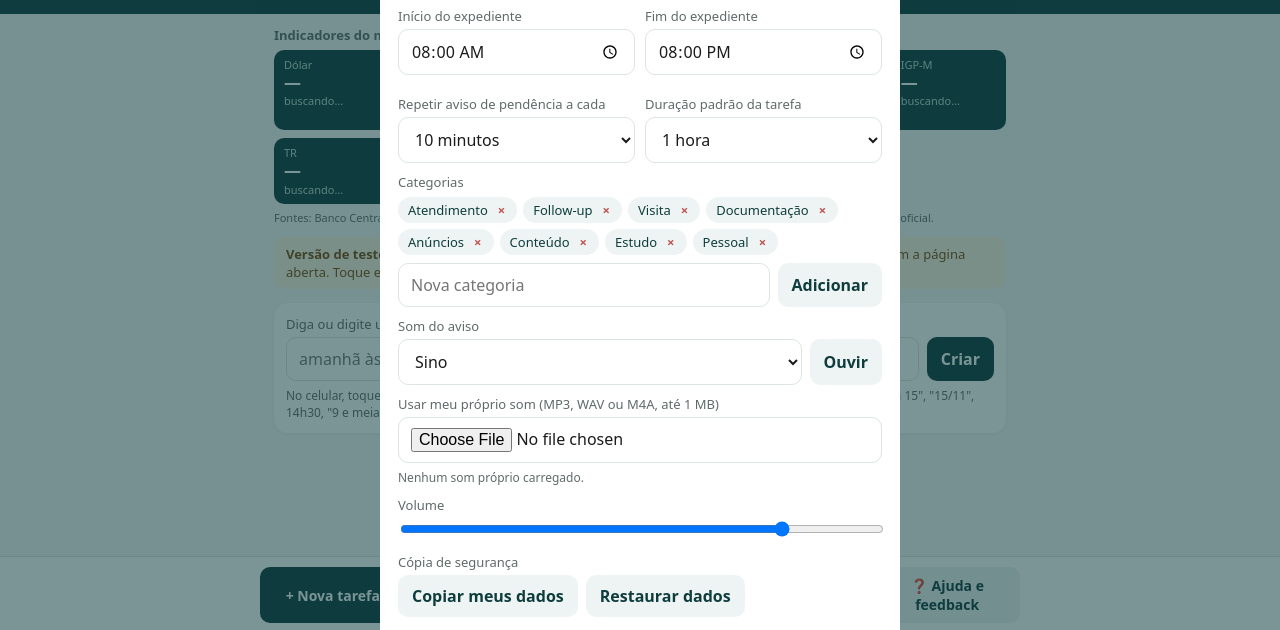
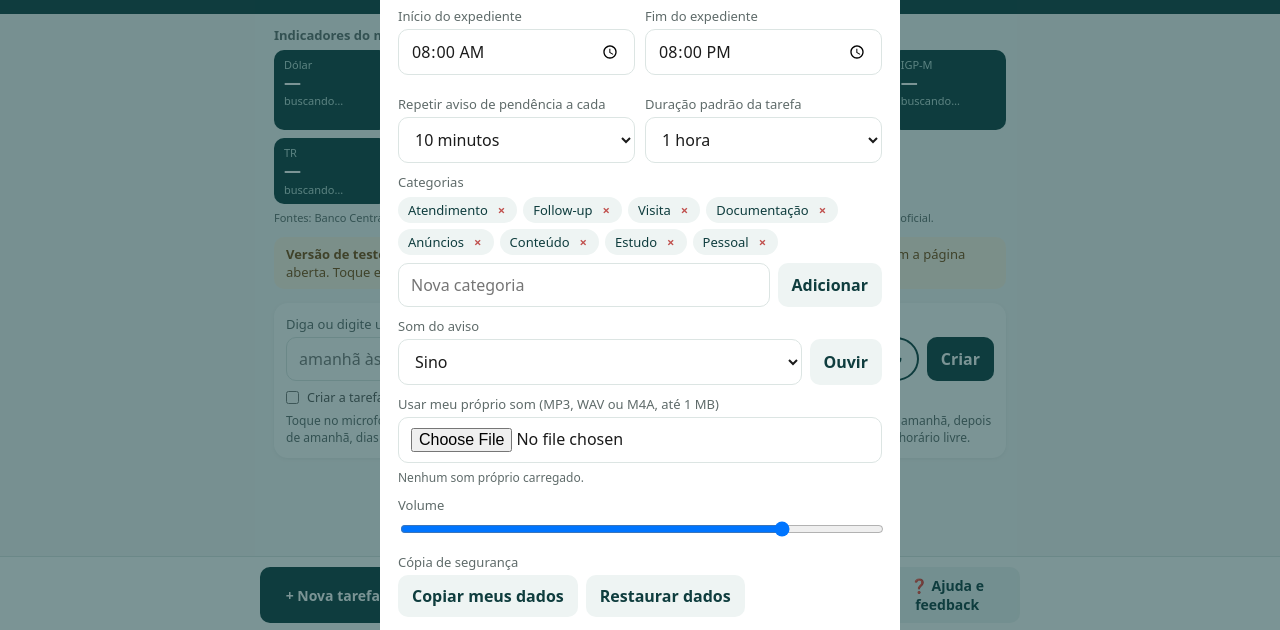
Before and after one commit to marcosimoveisagora-hub/agenda-corretor, a plain HTML site: page index.html in a window 1280 px wide. Shown: the part 167-797 px from the top of the page. Drawn offline with Linux system fonts and the light colour scheme; no server answers.

Commit message:
Update index.html

```diff
--- a/index.html
+++ b/index.html
@@ -112,7 +112,7 @@
       <button class="primary" type="submit">Criar</button>
     </div>
     <div class="preview" id="preview"></div>
-    <div class="hint">No celular, toque no 🎤 do teclado para ditar. Entende hoje, amanhã, depois de amanhã, dias da semana, "dia 15", "15/11", 14h30, "9 e meia" e meio-dia. Sem horário, vai para o próximo horário livre.</div>
+    <div class="hint">Toque no microfone ao lado de Criar e fale a tarefa (no celular, o 🎤 do teclado também serve). Entende hoje, amanhã, depois de amanhã, dias da semana, "dia 15", "15/11", 14h30, "9 e meia" e meio-dia. Sem horário, vai para o próximo horário livre.</div>
   </form>
 
   <div id="list"></div>
@@ -710,4 +710,5 @@
 </script>
 </body>
 <script src="indicadores.js"></script>
+<script src="voz.js"></script>
 </html>
```
